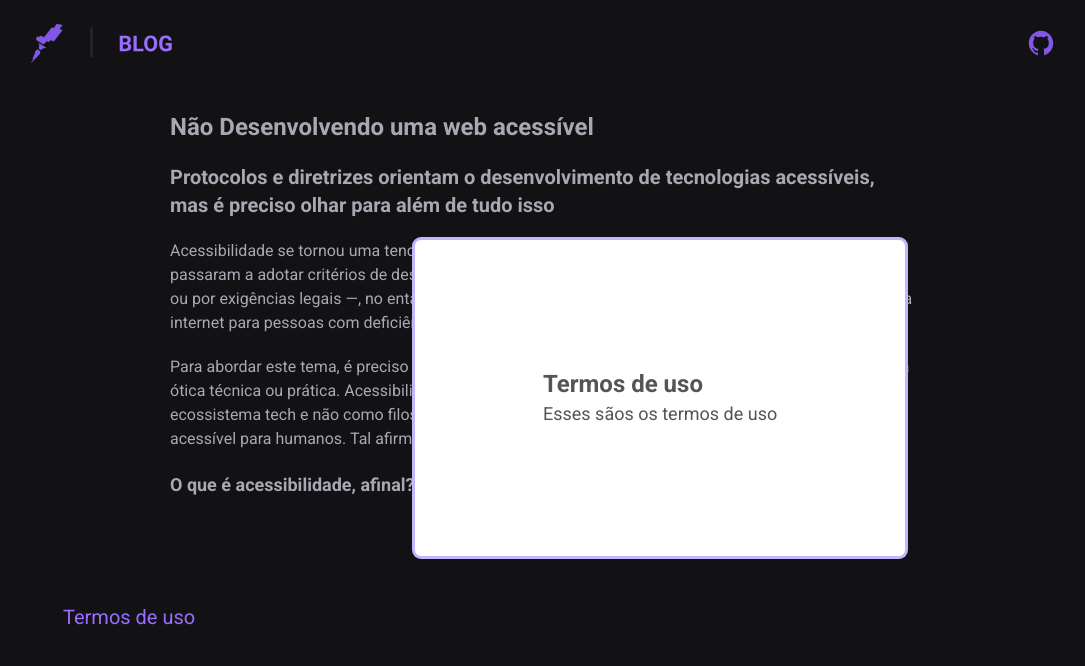
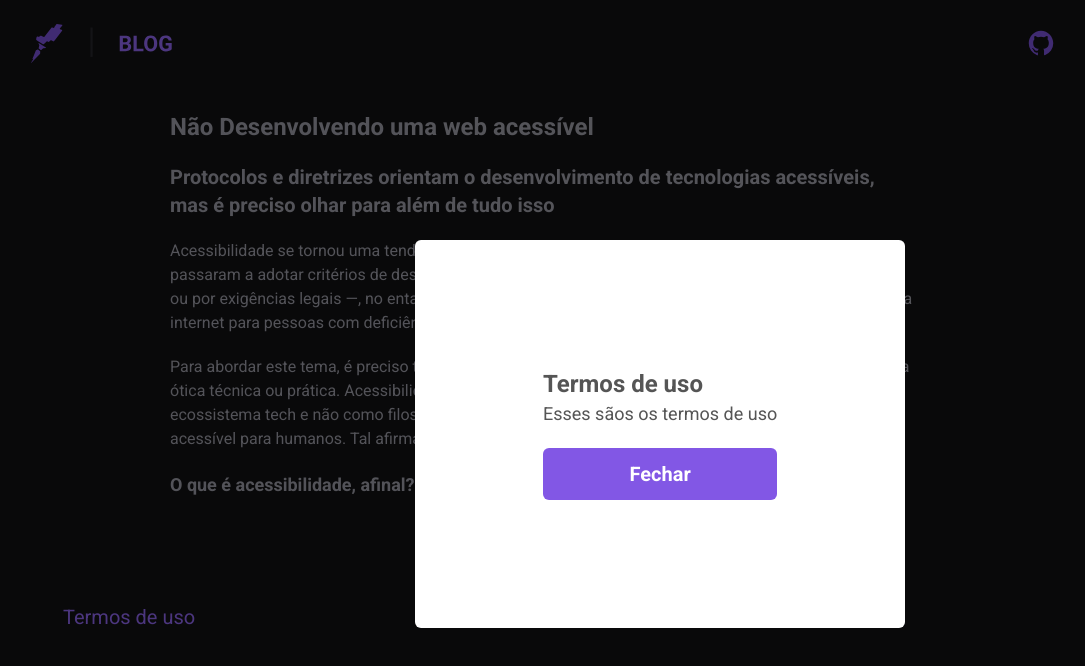
Before and after one commit to Hzimr/Curso-a11y, a Next.js app: page / in a window 1280 px wide. Both pictures are taken after a click on the button "Termos de uso". Shown: the top 666 px of the page, without its empty margins (97-1182 px from the left). Built offline with nearby package versions, Linux system fonts and the light colour scheme.

Commit message:
refactor: changed divDialog for Dialog component from radix

```diff
--- a/src/app/page.tsx
+++ b/src/app/page.tsx
@@ -2,22 +2,9 @@
 import Image from 'next/image'
 
 import LogoImg from '@/assets/logo.svg'
-import { useEffect, useRef, useState } from 'react'
+import * as Dialog from '@radix-ui/react-dialog'
 
 export default function Home() {
-  const [isModalOpen, setIsModalOpen] = useState(false)
-  const modalRef = useRef<HTMLDivElement>(null)
-
-  function handleModalOpen() {
-    setIsModalOpen(!isModalOpen)
-  }
-
-  useEffect(() => {
-    if (isModalOpen) {
-      modalRef?.current?.focus()
-    }
-  }, [isModalOpen])
-
   return (
     <>
       <header className="py-6 px-5 flex items-center justify-between max-w-[1064px] w-full my-0 mx-auto">
@@ -80,35 +67,27 @@ export default function Home() {
       </main>
       <footer className="py-6 px-5 flex items-center justify-between max-w-[1064px] w-full my-0 mx-auto">
         <nav aria-label="Rodapé">
-          <button
-            type="button"
-            aria-controls="modal-1"
-            onClick={handleModalOpen}
-            className="text-xl py-4 px-8 bg-transparent rounded-md text-[#996dff]"
-          >
-            Termos de uso
-          </button>
+          <Dialog.Root>
+            <Dialog.Trigger className="text-xl py-4 px-8 bg-transparent rounded-md text-[#996dff]">
+              Termos de uso
+            </Dialog.Trigger>
+            <Dialog.Portal>
+              <Dialog.Overlay className="bg-[#00000080] fixed inset-0" />
+              <Dialog.Content className="focus:outline-none focus:ring focus:ring-violet-300 text-[#555] fixed top-1/2 left-1/22 transform translate-x-[40vw] -translate-y-[20vh] bg-white p-32 rounded-md">
+                <Dialog.Title className="text-2xl font-bold">
+                  Termos de uso
+                </Dialog.Title>
+                <Dialog.Description className="text-lg">
+                  Esses sãos os termos de uso
+                </Dialog.Description>
+                <Dialog.Close className="font-bold text-xl text-white rounded-md bg-[#8257e5] w-full py-3 px-5 mt-5 ">
+                  Fechar
+                </Dialog.Close>
+              </Dialog.Content>
+            </Dialog.Portal>
+          </Dialog.Root>
         </nav>
       </footer>
-
-      {isModalOpen && (
-        <div
-          role="dialog"
-          id="modal-1"
-          aria-labelledby="modal1Title"
-          arial-describedby="modal1Description"
-          tabIndex={-1}
-          ref={modalRef}
-          className="focus:outline-none focus:ring focus:ring-violet-300 text-[#555] fixed top-1/2 left-1/22 transform translate-x-[40vw] -translate-y-[20vh] bg-white p-32 rounded-md"
-        >
-          <h2 id="modal1Title" className="text-2xl font-bold">
-            Termos de uso
-          </h2>
-          <p id="modal1Description" className="text-lg">
-            Esses sãos os termos de uso
-          </p>
-        </div>
-      )}
     </>
   )
 }
```
